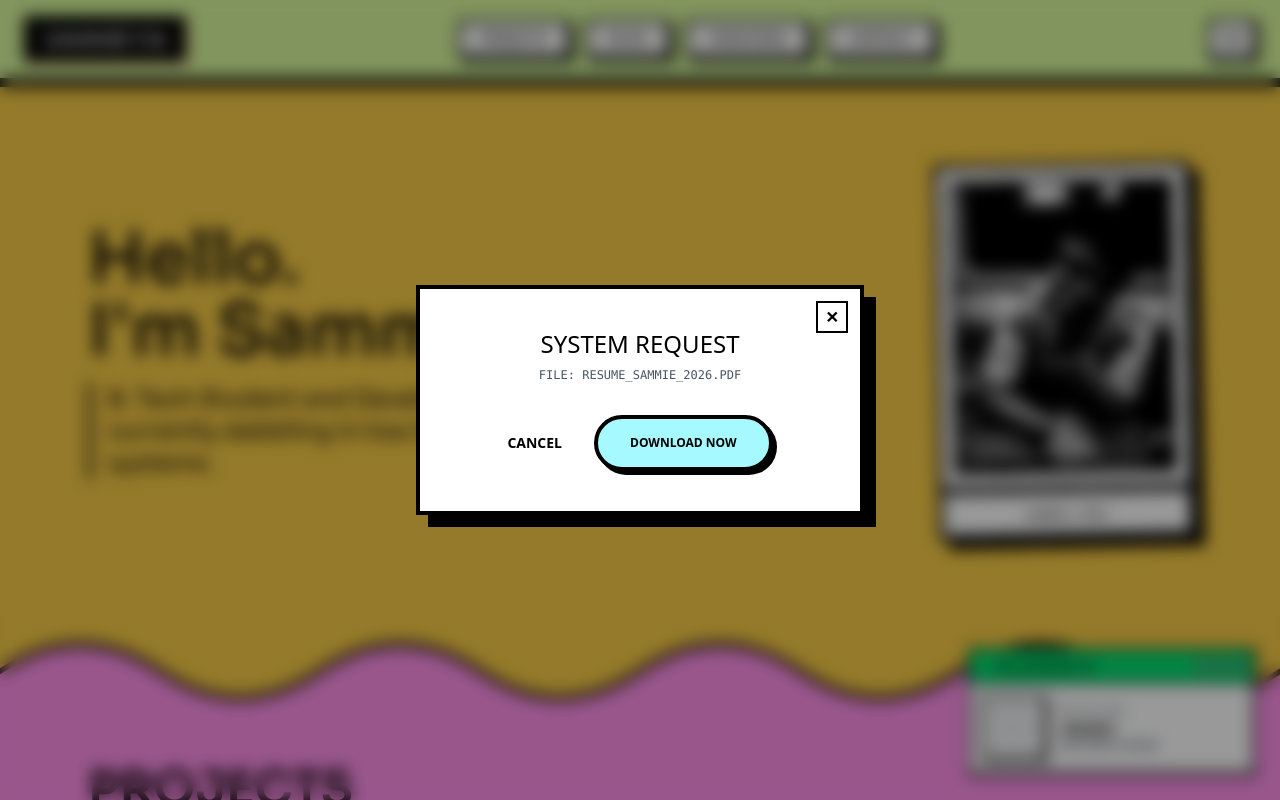
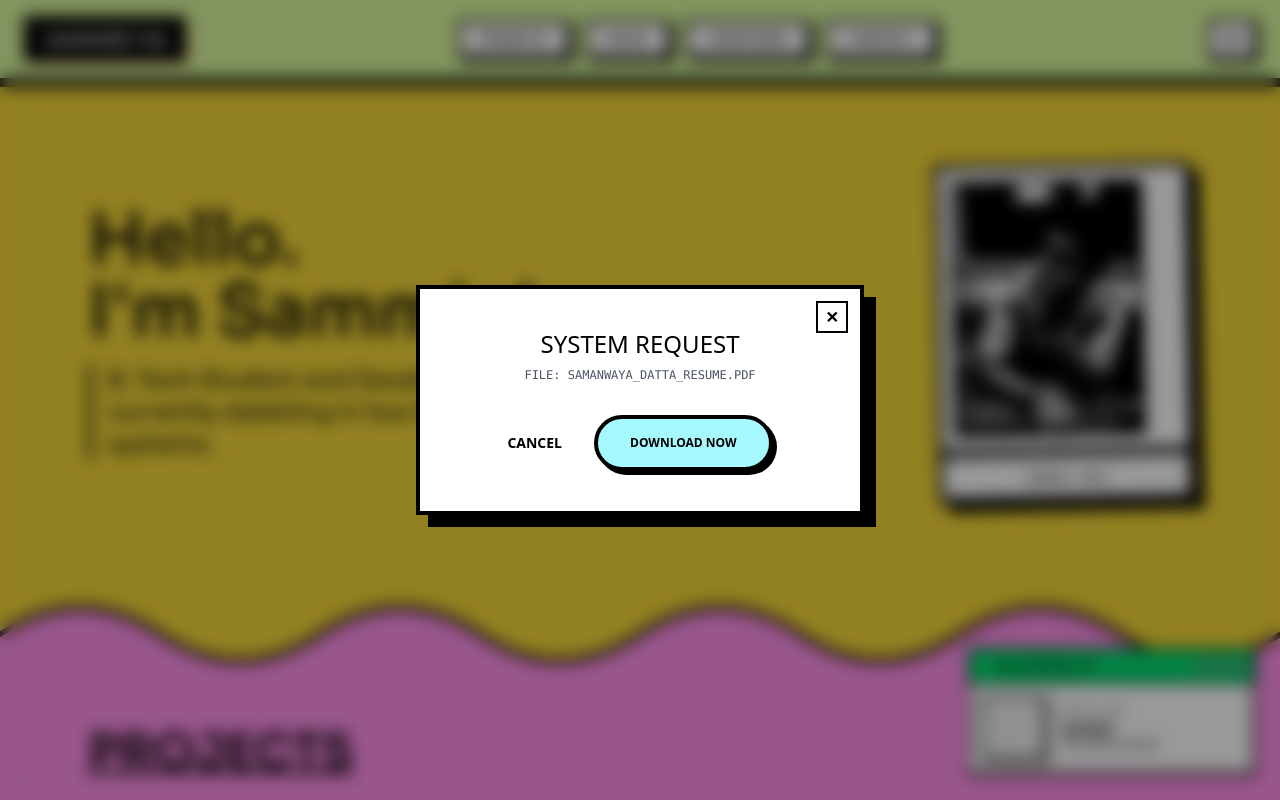
Before and after one commit to Sammie156/Portfolio, a React (Vite) app: page / in a window 1280 px wide. Both pictures are taken after a click on the button "CV". Shown: the top 800 px of the page. Built offline with nearby package versions, Linux system fonts and the light colour scheme; no server answers; a web font is replaced by a local one.

Commit message:
Minor Visual changes

```diff
--- a/src/components/Hero.jsx
+++ b/src/components/Hero.jsx
@@ -1,4 +1,5 @@
 import heroImage from "../assets/Sam_Pic.jpeg";
+import InfoCard from "./InfoCard";
 
 const Hero = () => {
   return (
@@ -14,14 +15,14 @@ const Hero = () => {
       </div>
 
       <div
-        className="w-64 bg-[#fefefe] border-[5px] border-black shadow-[10px_10px_0px_#000] transition-all duration-150 hover:-translate-x-1 hover:-translate-y-1
+        className="w-64 bg-[#fefefe] border-[5px] border-black shadow-[10px_10px_0px_#000] transition-none duration-150 hover:-translate-x-1 hover:-translate-y-1
                   hover:shadow-[14px_14px_0px_#000] rotate-[-1deg]"
       >
         <div className="p-3 bg-white border-b-[4px] border-black">
           <img
             src={heroImage}
             alt="Hero"
-            className="w-full object-contain border-[4px] border-black bg-white contrast-125 brightness-95"
+            className="w-48 h-64 border-4 border-black bg-white contrast-125 brightness-95"
           />
         </div>
 
--- a/src/components/Navbar.jsx
+++ b/src/components/Navbar.jsx
@@ -62,7 +62,7 @@ const Navbar = () => {
             >
               <button
                 onClick={() => setIsCVModalOpen(false)}
-                className="absolute top-3 right-3 w-8 h-8 border-2 border-black bg-white hover:bg-red-500 hover:text-white transition-colors flex items-center justify-center font-black"
+                className="absolute top-3 right-3 w-8 h-8 border-2 border-black bg-white hover:bg-red-500 hover:text-white transition-none flex items-center justify-center font-black"
               >
                 ✕
               </button>
@@ -71,8 +71,8 @@ const Navbar = () => {
                 <h2 className="font-mega text-2xl mb-2 uppercase leading-tight">
                   System Request
                 </h2>
-                <p className="font-mono text-xs mb-8 text-gray-600">
-                  FILE: RESUME_SAMMIE_2026.PDF
+                <p className="font-mono text-xs uppercase mb-8 text-gray-600">
+                  FILE: Samanwaya_Datta_Resume.PDF
                 </p>
 
                 <div className="flex items-center justify-center gap-8">
@@ -85,7 +85,7 @@ const Navbar = () => {
 
                   <button
                     onClick={handleDownload}
-                    className="h-14 border-4 border-black px-8 bg-[#A6FAFF] font-black uppercase text-xs shadow-[4px_4px_0px_rgba(0,0,0,1)] hover:shadow-[6px_6px_0px_rgba(0,0,0,1)] hover:translate-x-[-2px] hover:translate-y-[-2px] active:translate-x-[2px] active:translate-y-[2px] active:shadow-none transition-all rounded-full"
+                    className="h-14 border-4 border-black px-8 bg-[#A6FAFF] font-black uppercase text-xs shadow-[4px_4px_0px_rgba(0,0,0,1)] hover:shadow-[6px_6px_0px_rgba(0,0,0,1)] hover:translate-x-[-2px] hover:translate-y-[-2px] active:translate-x-[2px] active:translate-y-[2px] active:shadow-none transition-none rounded-full"
                   >
                     Download Now
                   </button>
--- a/src/components/PulseDots.jsx
+++ b/src/components/PulseDots.jsx
@@ -6,7 +6,7 @@ const PulseDots = ({bg_color}) => {
         style={{
           /* Creates the dot grid pattern as a background */
           backgroundImage: 'radial-gradient(white 2px, transparent 0)',
-          backgroundSize: '24px 24px',
+          backgroundSize: '32px 32px',
           /* The Mask creates the "wave" visibility */
           maskImage: 'linear-gradient(45deg, rgba(0,0,0,0.2) 25%, rgba(0,0,0,1) 50%, rgba(0,0,0,0.2) 75%)',
           WebkitMaskImage: 'linear-gradient(45deg, rgba(0,0,0,0.2) 25%, rgba(0,0,0,1) 50%, rgba(0,0,0,0.2) 75%)',
@@ -21,7 +21,7 @@ const PulseDots = ({bg_color}) => {
           100% { mask-position: 0% 0%; -webkit-mask-position: 0% 0%; }
         }
         .animate-wave-shift {
-          animation: wave-shift 8s linear infinite;
+          animation: wave-shift 2s linear infinite;
         }
       `}</style>
     </div>
--- a/src/pages/BlogPost.jsx
+++ b/src/pages/BlogPost.jsx
@@ -26,7 +26,7 @@ const BlogPost = () => {
       <div className="bg-white p-4 border-black border-2">
         <Link
           to="/blogs"
-          className="font-mono font-bold border-2 border-black px-4 py-2 hover:bg-black hover:text-white transition-all shadow-hard inline-block mb-12"
+          className="font-mono font-bold border-2 border-black px-4 py-2 hover:bg-black hover:text-white transition-none shadow-hard inline-block mb-12"
         >
           [←] RETURN_TO_ARCHIVE
         </Link>
--- a/src/pages/Home.jsx
+++ b/src/pages/Home.jsx
@@ -58,14 +58,15 @@ function Home() {
 
   return (
     <main className="w-full pb-20 no-scrollbar">
-      <section className="relative w-full border-black bg-[#F7CB46]">
+      <section className="relative w-full border-black bg-[#F4D738]">
+      {/* <PulseDots /> */}
         <div className="max-w-6xl mx-auto px-6 relative">
           <Hero />
           {/* <InfoCard className="absolute top-[80%] z-20 mt-5" /> */}
         </div>
       </section>
 
-      <AnimatedDivider top_color="#F7CB46" bottom_color="#FE90E8"/>
+      <AnimatedDivider top_color="#F4D738" bottom_color="#FE90E8"/>
 
       <section className="relative w-full border-black bg-[#FE90E8]">
         <div className="max-w-6xl mx-auto px-6 relative">
```
